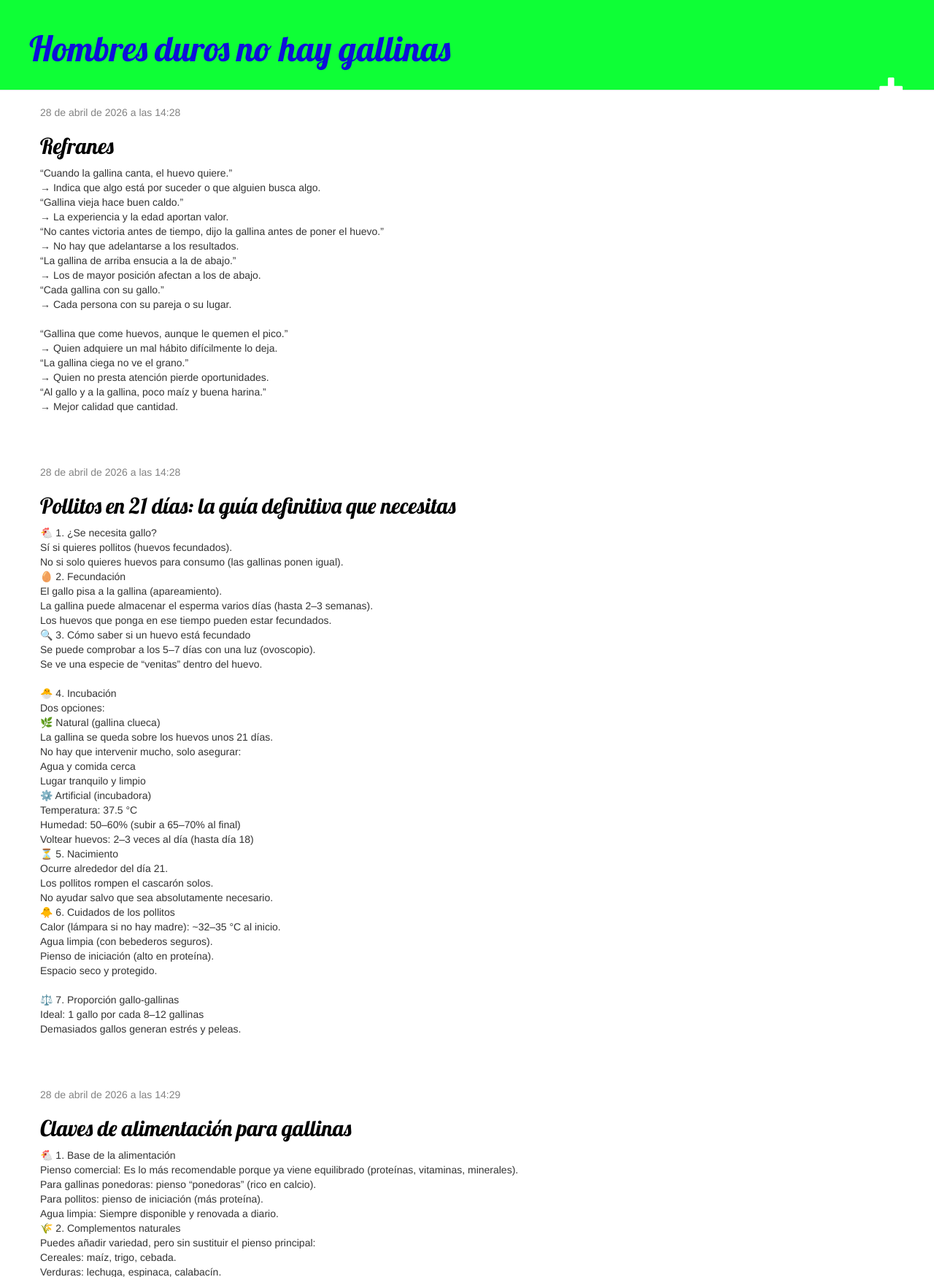
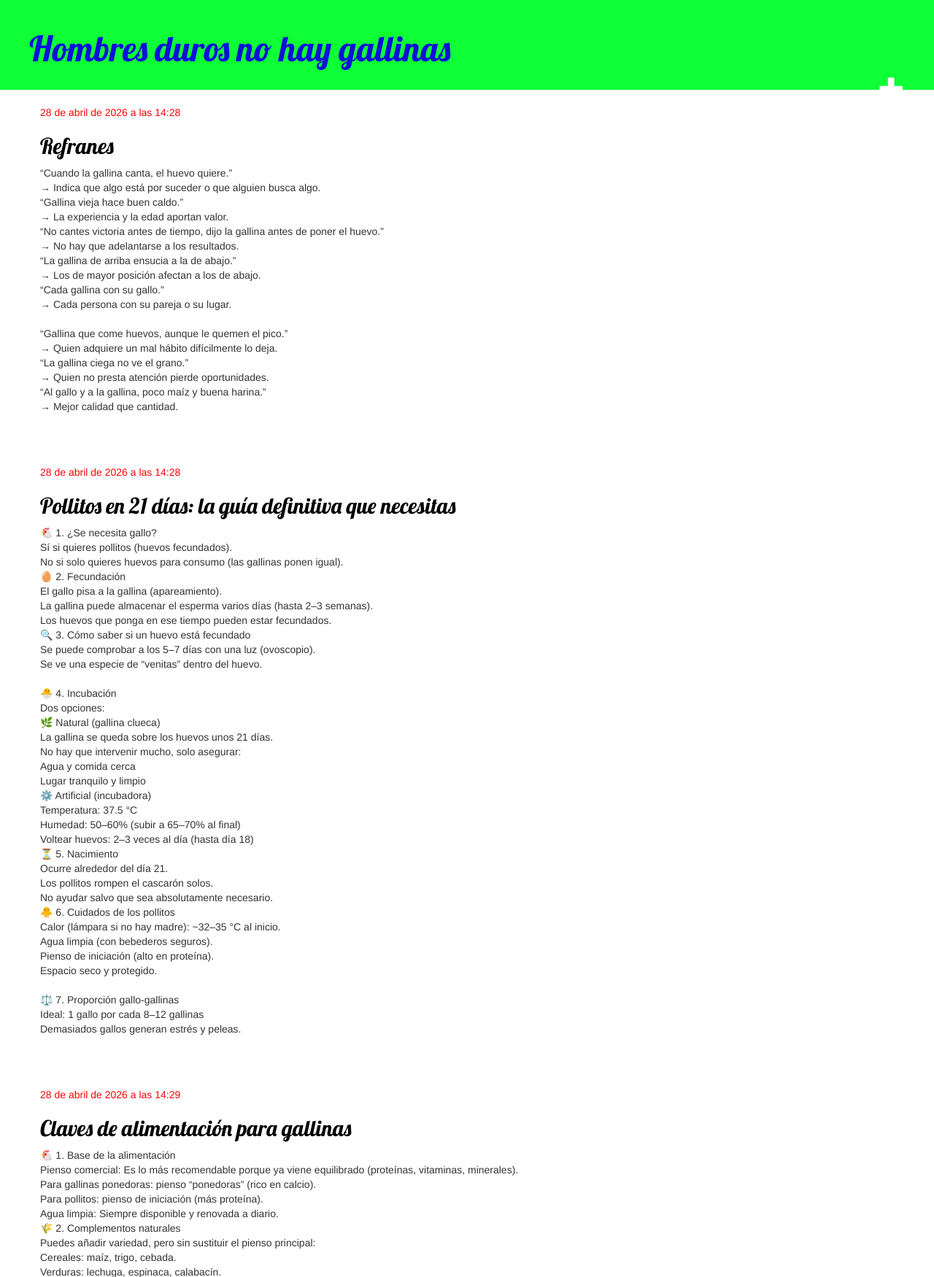
Before and after one commit to AliAssou/Hombres-duros-no-hay-gallinas, a Django app: page / in a window 1280 px wide. Shown: the top 1750 px of the page at 73% size. Run offline with Django 5.2, Linux system fonts and the light colour scheme; data comes from the database, SQL or seed files in the repository; some libraries are stand-ins or nearby versions.

Commit message:
color definitivo

```diff
--- a/blog/static/css/blog.css
+++ b/blog/static/css/blog.css
@@ -19,7 +19,7 @@ h1, h2, h3, h4 {
 }
 
 .date {
-    color: #828282;
+    color: #fa0404;
 }
 
 .save {
```
